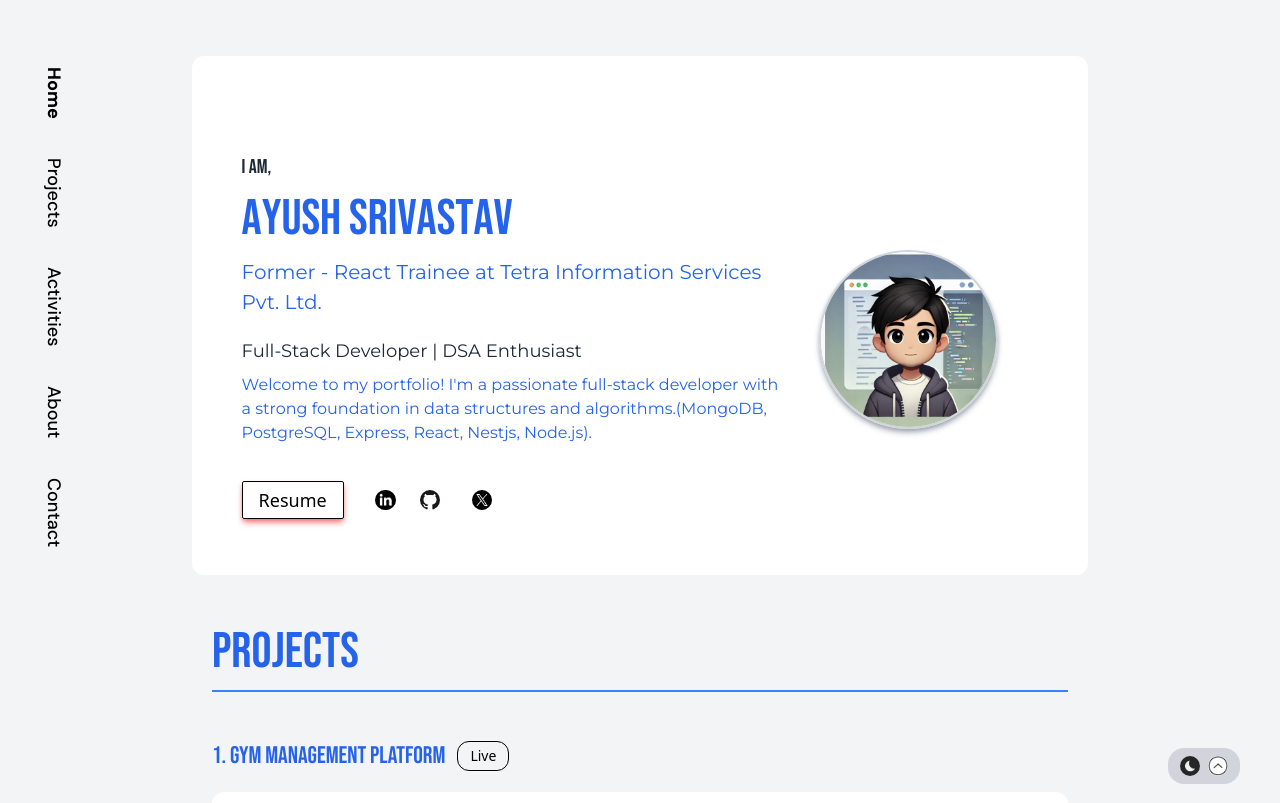
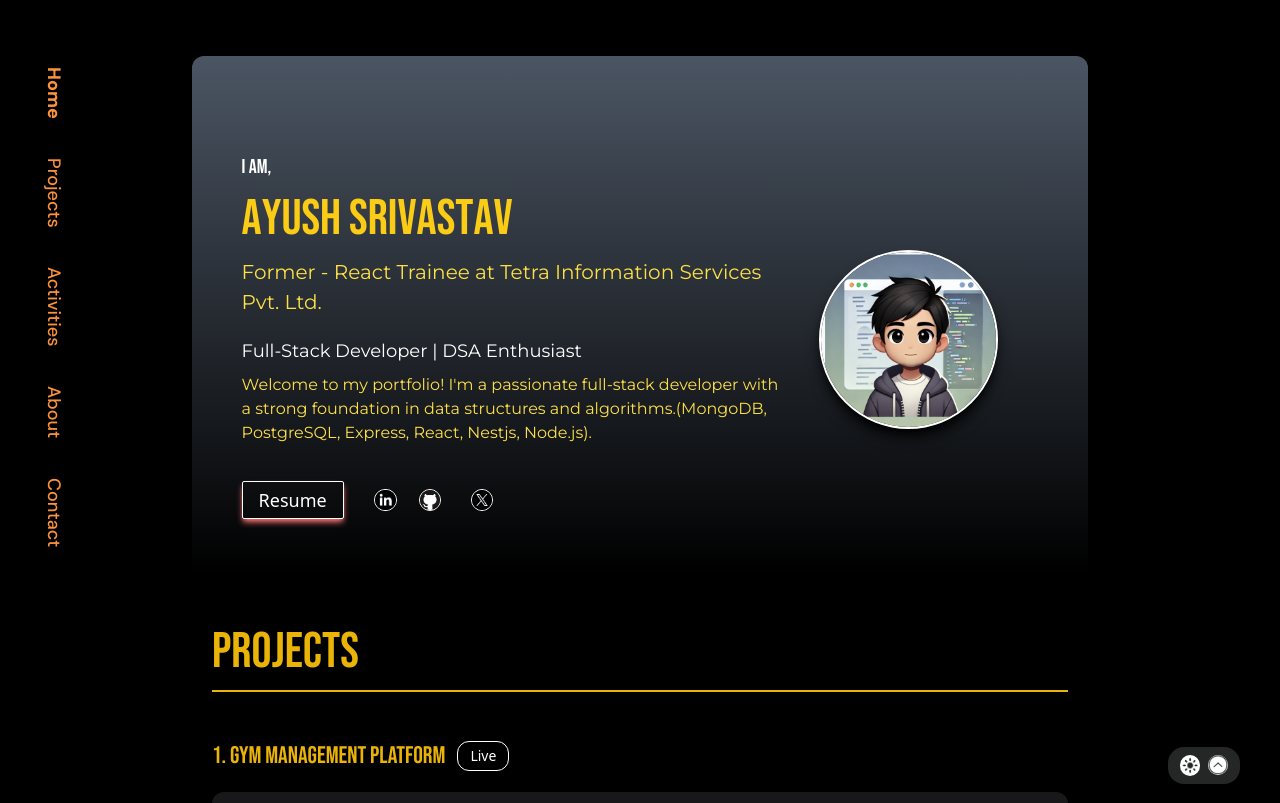
Before and after one commit to Ayush30s/portfolio, a React (Vite) app: page / in a window 1280 px wide. Shown: the top 803 px of the page. Built offline with nearby package versions, Linux system fonts and the light colour scheme; no server answers.

Commit message:
dark true

```diff
--- a/src/App.jsx
+++ b/src/App.jsx
@@ -8,7 +8,7 @@ import Contact from "./Contact";
 import ExtraActivity from "./activity";
 
 const App = () => {
-  const [d, setD] = useState(true);
+  const [d, setD] = useState(false);
 
   return (
     <Router>
```
